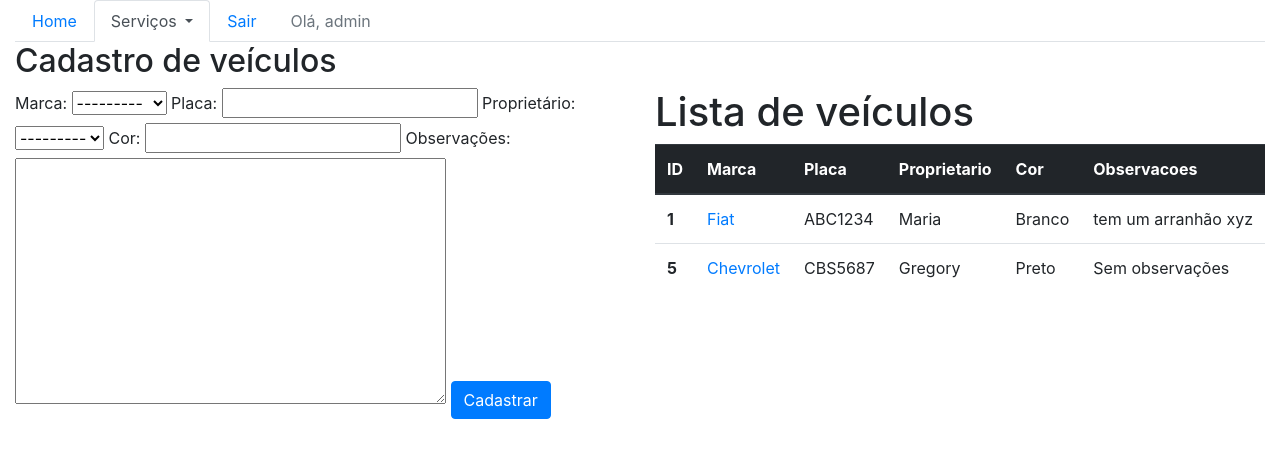
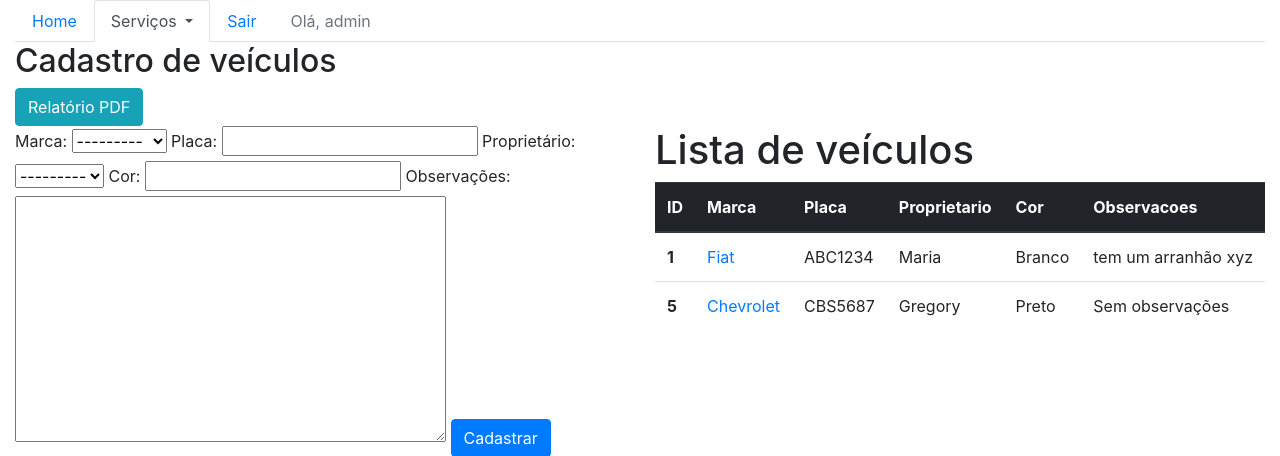
Before and after one commit to benyallan/estacionamento_t, a Django app: page /sistema/veiculos in a window 1280 px wide. Shown: the top 456 px of the page. Run offline with Django 4.2, Linux system fonts and the light colour scheme; a user stored in the database is signed in; data comes from the database, SQL or seed files in the repository; some libraries are stand-ins or nearby versions.

Commit message:
relatorio de veic em pdf

```diff
--- a/core/templates/core/lista_veiculos.html
+++ b/core/templates/core/lista_veiculos.html
@@ -5,6 +5,11 @@
     <div class="row">
         <div class="col">
             <h2>Cadastro de veículos</h2>
+            <a
+                href="{% url 'relatorio_pdf' %}"
+                class="btn btn-info">
+                Relatório PDF
+            </a>
         </div>
     </div>
 
--- a/core/urls.py
+++ b/core/urls.py
@@ -21,6 +21,7 @@ from .views import (
     movRot_delete,
     movMens_delete,
     mensalista_delete,
+    Pdf,
     )
 
 urlpatterns = [
@@ -91,4 +92,12 @@ urlpatterns = [
             mensalista_delete,
             name='core_delete_mensalista'
         ),
+
+
+    # Relatório PDF
+    path(
+            'relatorio',
+            Pdf.as_view(),
+            name='relatorio_pdf'
+        ),
 ]
--- a/core/views.py
+++ b/core/views.py
@@ -1,5 +1,10 @@
 from django.shortcuts import render, redirect
 from django.contrib.auth.decorators import login_required
+from django.views.generic.base import View
+from django.template.loader import get_template
+import xhtml2pdf.pisa as pisa
+import io
+from django.http import HttpResponse
 from .models import (
         Pessoa,
         Veiculo,
@@ -252,3 +257,32 @@ def mensalista_delete(request, id):
         return render(
                 request, 'core/delete_confirm.html', {'obj': mensalista}
             )
+
+
+class Render:
+    @staticmethod
+    def render(path: str, params: dict, filename: str):
+        template = get_template(path)
+        html = template.render(params)
+        response = io.BytesIO()
+        pdf = pisa.pisaDocument(
+            io.BytesIO(html.encode("UTF-8")), response)
+        if not pdf.err:
+            response = HttpResponse(
+                response.getvalue(), content_type='application/pdf')
+            response['Content-Disposition'] = 'attachment;filename=%s.pdf' % filename
+            return response
+        else:
+            return HttpResponse("Error Rendering PDF", status=400)
+
+
+# Relatório PDF
+class Pdf(View):
+
+    def get(self, request):
+        veiculos = Veiculo.objects.all()
+        params = {
+            'veiculos': veiculos,
+            'request': request,
+        }
+        return Render.render('core/relatorio.html', params, 'relatorio_veiculos')
```
Also changed, not shown: core/templates/core/relatorio.html (added, +24 -0 lines).
